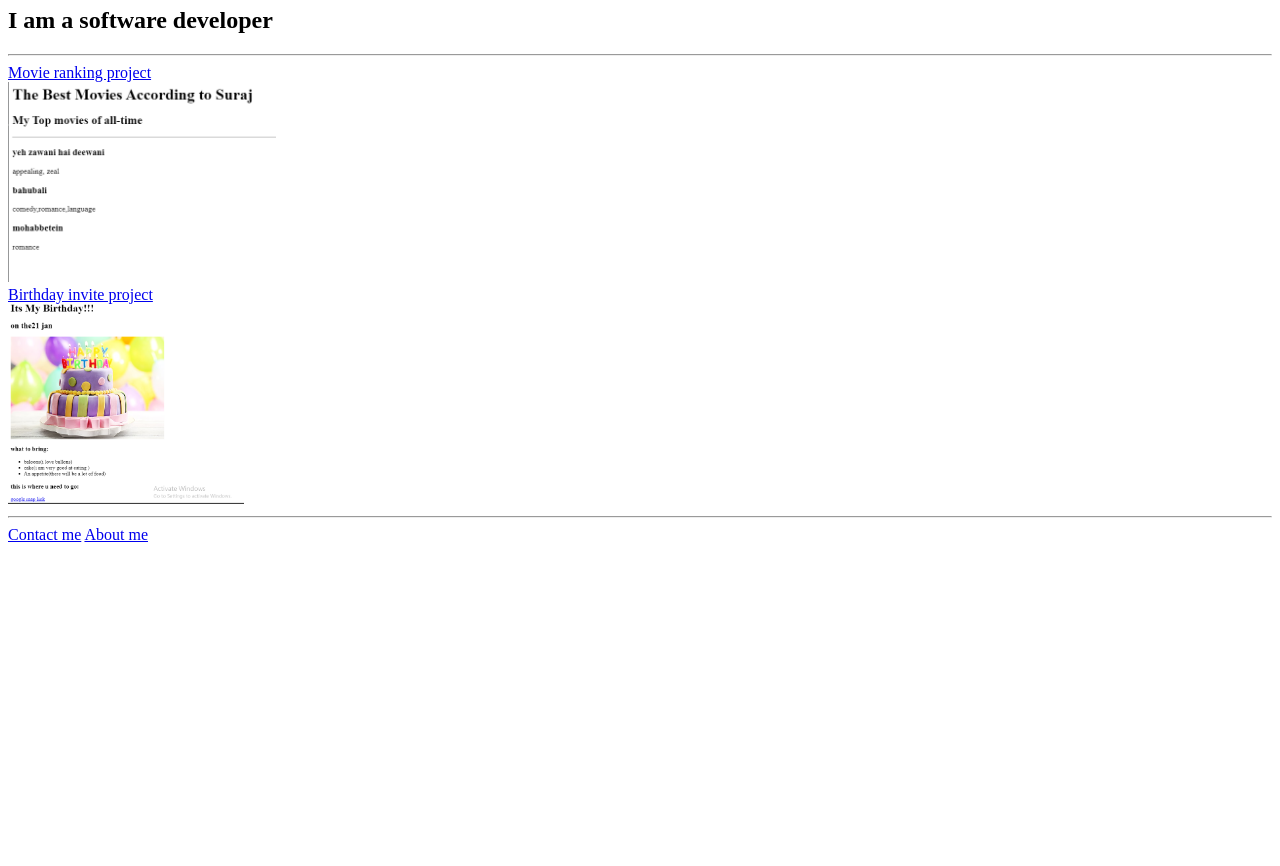
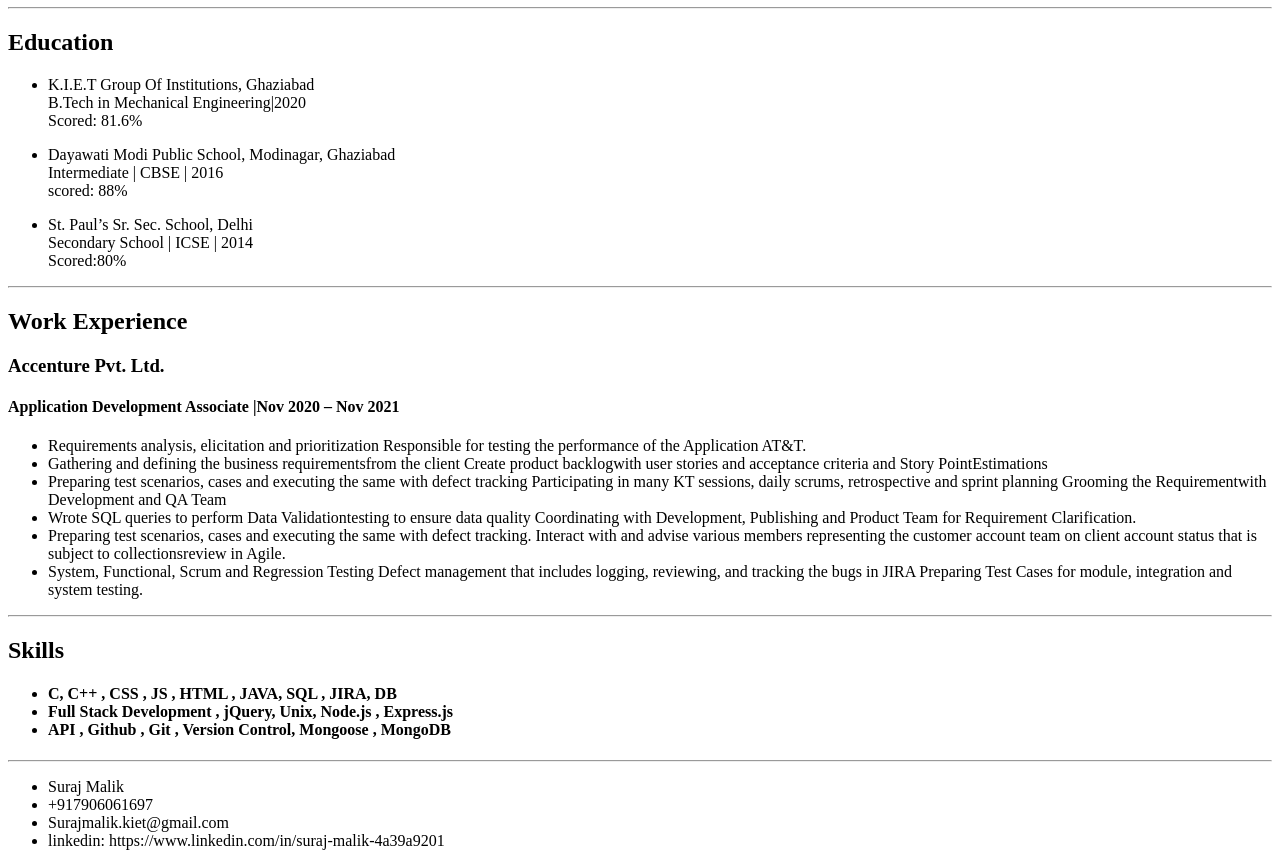
Before and after one commit to smalik1999/html-portfolio, a plain HTML site: page index.html in a window 1280 px wide. Shown: the part 73-939 px from the top of the page. Before the commit the page ends 800 px from the top, so only its background shows below. Drawn offline with Linux system fonts and the light colour scheme.

Commit message:
Add files via upload

```diff
--- a/index.html
+++ b/index.html
@@ -1,22 +1,78 @@
-
 <!DOCTYPE html>
 <html lang="en">
 <head>
     <meta charset="UTF-8">
-    <title>HTMLPortfolio</title>
+    <title>My Resume</title>
 </head>
 <body>
-    <h1>Suraj Malik's portfolio</h1>
-    <h2>I am a software developer</h2>
-    <hr/>
-    <a href=".\public\movie-ranking.html">Movie ranking project</a><br/>
-    <img src=".\assets\images\movie-ranking.png" height="200"><br/>
-    <a href=".\public\birthday-invite.html">Birthday invite project</a><br/>
-    <img src=".\assets\images\birthday-invite.png" height="200"><br/>
-    <hr/>
-    <a href=".\public\contact.html">Contact me</a>
-    <a href=".\public\about.html">About me</a>
+<h1>Suraj Malik</h1>
+<hr>
+    <h2>Education</h2>
+        <ul>
+         <li>
+            <p>
+              K.I.E.T Group Of Institutions, Ghaziabad</br>
+              B.Tech in Mechanical Engineering|2020</br>
+              Scored: 81.6%
+           </p>
+        </li>
 
+         <li>
+            <p>
+              Dayawati Modi Public School, Modinagar, Ghaziabad</br>
+              Intermediate | CBSE | 2016</br>
+              scored: 88%
+         </p>
+        </li>
 
+         <li>
+            <p>
+                St. Paul’s Sr. Sec. School, Delhi</br>
+                Secondary School | ICSE | 2014</br>
+                Scored:80%
+            </p>
+        </li>
+</ul>
+<hr>
+<h2>Work Experience</h2>
+<h3>Accenture Pvt. Ltd.</h3>
+<h4>Application Development Associate |Nov 2020 – Nov 2021</h4>
+<ul>
+    <li>Requirements analysis, elicitation and prioritization
+        Responsible for testing the performance of the Application AT&T.
+    </li>
+    <li>Gathering and defining the business requirementsfrom the client
+        Create product backlogwith user stories and acceptance criteria and Story PointEstimations
+    </li>
+    <li>Preparing test scenarios, cases and executing the same with defect tracking Participating in many KT sessions, daily scrums, retrospective and sprint planning
+        Grooming the Requirementwith Development and QA Team
+    </li>
+    <li>Wrote SQL queries to perform Data Validationtesting to ensure data quality Coordinating with Development,
+        Publishing and Product Team for Requirement Clarification.
+    </li>
+    <li>Preparing test scenarios, cases and executing the same with defect tracking.
+        Interact with and advise various members representing the customer account team on client account status that is subject to collectionsreview in Agile.
+    </li>
+    <li>System, Functional, Scrum and Regression Testing
+        Defect management that includes logging, reviewing, and tracking the bugs in JIRA
+        Preparing Test Cases for module, integration and system testing.
+    </li>
+</ul>
+<hr>
+<h2>Skills</h2>
+<h4><ul>
+    <li>C, C++ , CSS , JS , HTML , JAVA, SQL , JIRA, DB</li>
+    <li>Full Stack Development , jQuery, Unix, Node.js , Express.js</li>
+    <li>API , Github , Git , Version Control, Mongoose , MongoDB</li>
+</ul></h4>
+<hr>
+<footer>
+    <ul>
+        <li>Suraj Malik</li>
+        <li>+917906061697</li>
+        <li>Surajmalik.kiet@gmail.com</li>
+        <li>linkedin:  https://www.linkedin.com/in/suraj-malik-4a39a9201</li>
+    </ul>
+</footer>
 </body>
 </html>
```
